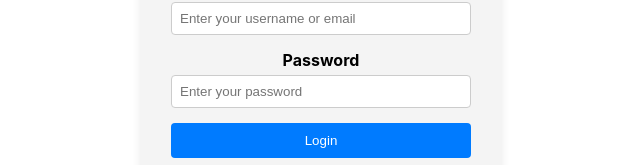
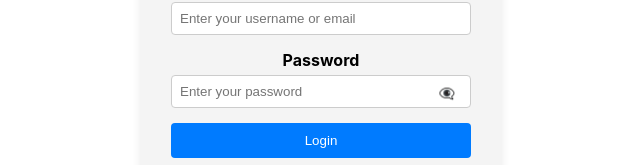
Before and after one commit to vinayakac/mcq, a React (Create React App) app in the folder webfront/: page /login in a window 1280 px wide. Shown: the part 222-387 px from the top of the page, without its empty margins (319-959 px from the left). Built offline with nearby package versions, Linux system fonts and the light colour scheme.

Commit message:
first commit

```diff
--- a/webfront/src/pages/Login.jsx
+++ b/webfront/src/pages/Login.jsx
@@ -1,20 +1,40 @@
 import React, { useState } from "react";
 import { useNavigate } from "react-router-dom";
+
 const Login = () => {
   const [email, setEmail] = useState("");
   const [password, setPassword] = useState("");
+  const [error, setError] = useState("");
+  const [showPassword, setShowPassword] = useState(false);
   const navigate = useNavigate();
+
+  const validateEmail = (email) => {
+    const regex = /^[a-zA-Z0-9._%+-]+@[a-zA-Z0-9.-]+\.[a-zA-Z]{2,}$/;
+    return regex.test(email);
+  };
+
+  const validatePassword = (password) => {
+    const regex = /^(?=.*[A-Z])(?=.*[0-9])(?=.*[!@#$%^&*])[A-Za-z\d!@#$%^&*]{8,}$/;
+    return regex.test(password);
+  };
+
   const handleLogin = (e) => {
+    e.preventDefault();
+    setError("");
 
-    e.preventDefault();
+    if (!validateEmail(email)) {
+      setError("Please enter a valid email address.");
+      return;
+    }
 
-    if (email && password) {
+    if (!validatePassword(password)) {
+      setError("Password must be at least 8 characters long, include at least one capital letter, one number, and one special character.");
+      return;
+    }
+
+    // If valid, redirect to dashboard or any desired page
     console.log("Logging in with", email, password);
-      // Redirect to another page upon successful login
     navigate("/dashboard"); // Example
-    } else {
-      alert("Please fill in all fields");
-    }
   };
 
   // Inline styles for the login page
@@ -54,9 +74,20 @@ const Login = () => {
       border: "none",
       borderRadius: "4px",
       cursor: "pointer",
+      position: "relative",
     },
-    buttonHover: {
-      backgroundColor: "#0056b3",
+    buttonIcon: {
+      cursor: "pointer",
+      position: "absolute",
+      right: "10px",
+      top: "10px",
+      background: "none",
+      border: "none",
+    },
+    error: {
+      color: "red",
+      marginBottom: "15px",
+      textAlign: "center",
     },
     signupLink: {
       textAlign: "center",
@@ -74,6 +105,7 @@ const Login = () => {
   return (
     <div style={styles.container}>
       <h2 style={styles.header}>Login</h2>
+      {error && <div style={styles.error}>{error}</div>}
       <form onSubmit={handleLogin}>
         <div style={styles.formGroup}>
           <label htmlFor="email" style={styles.label}>Username or Email</label>
@@ -89,8 +121,9 @@ const Login = () => {
         </div>
         <div style={styles.formGroup}>
           <label htmlFor="password" style={styles.label}>Password</label>
+          <div style={{ position: "relative" }}>
             <input
-            type="password"
+              type={showPassword ? "text" : "password"}
               id="password"
               value={password}
               onChange={(e) => setPassword(e.target.value)}
@@ -98,6 +131,14 @@ const Login = () => {
               required
               style={styles.input}
             />
+            <button
+              type="button"
+              style={styles.buttonIcon}
+              onClick={() => setShowPassword(!showPassword)}
+            >
+              {showPassword ? "👁️" : "👁️‍🗨️"}
+            </button>
+          </div>
         </div>
         <button
           type="submit"
@@ -110,7 +151,7 @@ const Login = () => {
       </form>
       <div style={styles.signupLink}>
         <p>
-          Don't have an account? <a href="/register" style={styles.link} onMouseOver={(e) => (e.target.style.textDecoration = "underline")} onMouseOut={(e) => (e.target.style.textDecoration = "none")}>Sign Up</a>
+          Don't have an account? <a href="/register" style={styles.link}>Sign Up</a>
         </p>
       </div>
     </div>
```
Also changed, not shown: webfront/src/pages/admin/Login.jsx (line endings or trailing spaces). Lines whose indentation alone changed are shown as unchanged.
